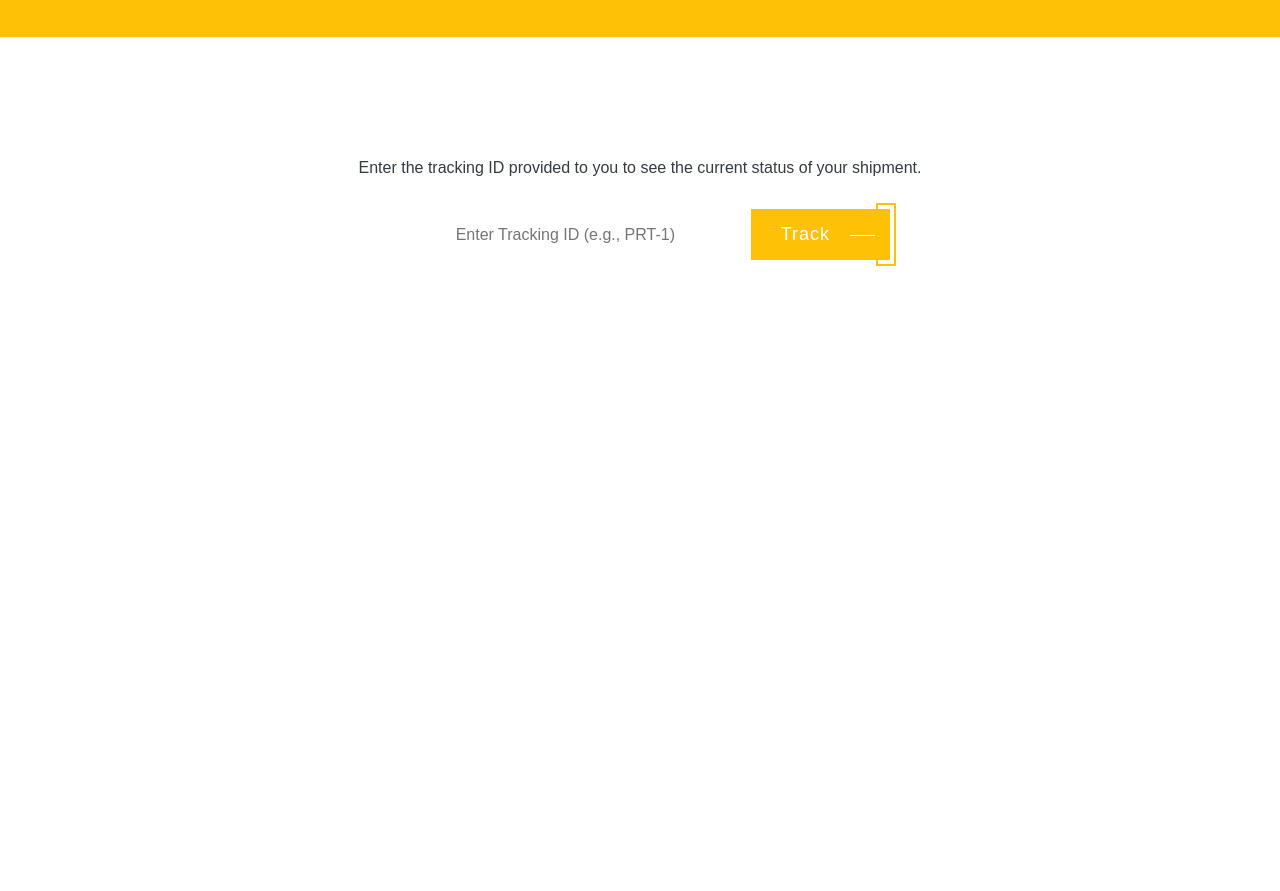
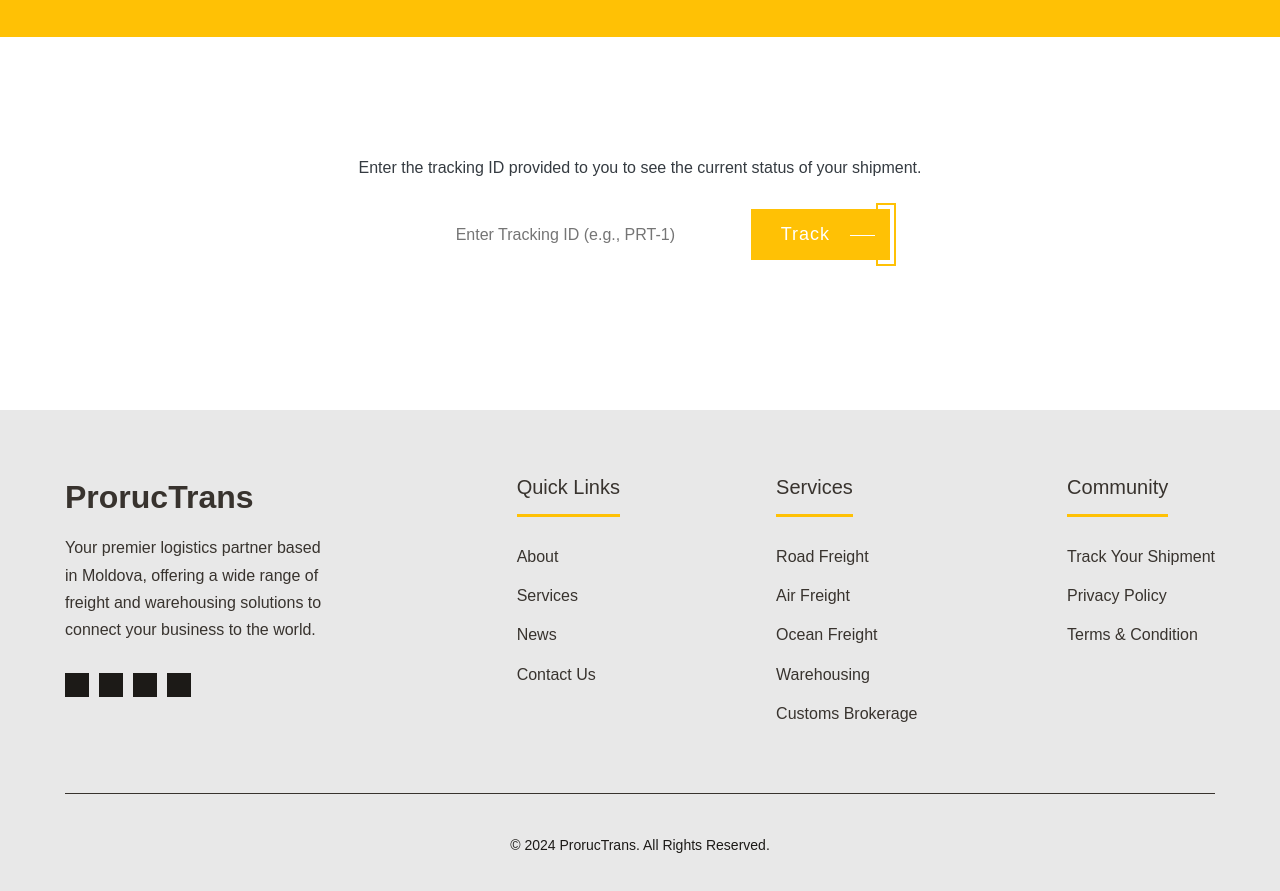
Before and after one commit to adrian-237/ProrucTrans, a website: page public/tracking.html in a window 1280 px wide. Shown: the part 143-1034 px from the top of the page. Before the commit the page ends 800 px from the top, so only its background shows below. Drawn offline with Linux system fonts and the light colour scheme.

Commit message:
server update

```diff
--- a/public/tracking.html
+++ b/public/tracking.html
@@ -4,7 +4,6 @@
     <meta charset="UTF-8" />
     <title>Track Shipment - ProrucTrans</title>
     <link rel="stylesheet" href="./assets/css/style.css" />
-    <!-- Other head content from your site -->
     <style>
       .page-header {
         background-color: var(--primary-yellow);
@@ -56,7 +55,6 @@
     </style>
   </head>
   <body id="top">
-    <!-- Re-use your site's header -->
     <header class="header" data-header>
       <div class="container">
         <h1>
@@ -195,10 +193,85 @@
       </article>
     </main>
 
-    <!-- Re-use your site's footer -->
-    <footer class="footer"><!-- ... Full footer ... --></footer>
+    <footer class="footer">
+      <div class="container">
+        <div class="footer-top section">
+          <div class="footer-brand">
+            <a href="#" class="logo">ProrucTrans</a>
+            <p class="footer-text">
+              Your premier logistics partner based in Moldova, offering a wide
+              range of freight and warehousing solutions to connect your
+              business to the world.
+            </p>
+            <ul class="social-list">
+              <li>
+                <a href="#" class="social-link"
+                  ><ion-icon name="logo-facebook"></ion-icon
+                ></a>
+              </li>
+              <li>
+                <a href="#" class="social-link"
+                  ><ion-icon name="logo-twitter"></ion-icon
+                ></a>
+              </li>
+              <li>
+                <a href="#" class="social-link"
+                  ><ion-icon name="logo-instagram"></ion-icon
+                ></a>
+              </li>
+              <li>
+                <a href="#" class="social-link"
+                  ><ion-icon name="logo-youtube"></ion-icon
+                ></a>
+              </li>
+            </ul>
+          </div>
+          <ul class="footer-list">
+            <li>
+              <p class="footer-list-title">Quick Links</p>
+            </li>
+            <li><a href="#about" class="footer-link">About</a></li>
+            <li><a href="#service" class="footer-link">Services</a></li>
+            <li><a href="#blog" class="footer-link">News</a></li>
+            <li><a href="./contact.html" class="footer-link">Contact Us</a></li>
+          </ul>
+          <ul class="footer-list">
+            <li>
+              <p class="footer-list-title">Services</p>
+            </li>
+            <li>
+              <a href="./services.html" class="footer-link">Road Freight</a>
+            </li>
+            <li>
+              <a href="./services.html" class="footer-link">Air Freight</a>
+            </li>
+            <li>
+              <a href="./services.html" class="footer-link">Ocean Freight</a>
+            </li>
+            <li>
+              <a href="./services.html" class="footer-link">Warehousing</a>
+            </li>
+            <li>
+              <a href="./services.html" class="footer-link"
+                >Customs Brokerage</a
+              >
+            </li>
+          </ul>
+          <ul class="footer-list">
+            <li>
+              <p class="footer-list-title">Community</p>
+            </li>
+            <li><a href="#" class="footer-link">Track Your Shipment</a></li>
+            <li><a href="#" class="footer-link">Privacy Policy</a></li>
+            <li><a href="#" class="footer-link">Terms & Condition</a></li>
+          </ul>
+        </div>
+        <div class="footer-bottom">
+          <p class="copyright">© 2024 ProrucTrans. All Rights Reserved.</p>
+        </div>
+      </div>
+    </footer>
 
-    <!-- JavaScript for this page -->
     <script>
       document.addEventListener("DOMContentLoaded", () => {
         const trackingForm = document.getElementById("tracking-form");
```
Also changed, not shown: server.js (+26 -9 lines), 1 other file.
